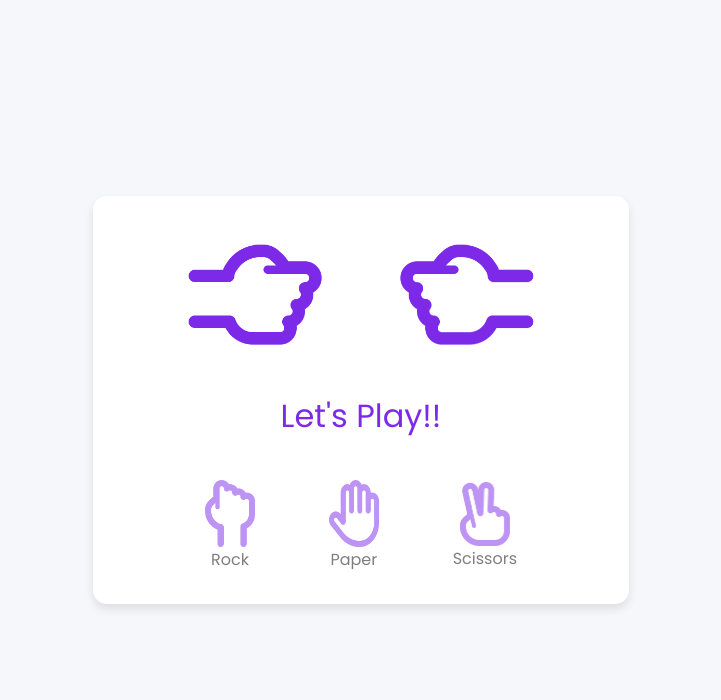
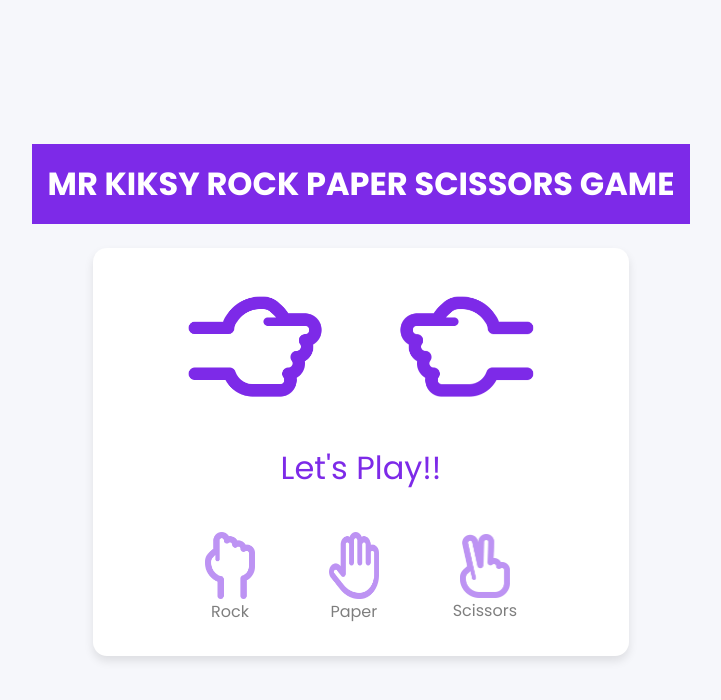
Before and after one commit to MRKIKSY/ROCK-PAPER-SCISSORS-JAVASCRIPT-GAME, a plain HTML site: page index.html in a window 1280 px wide. Shown: the whole page, without its empty margins (279-1000 px from the left). Drawn offline with Linux system fonts and the light colour scheme.

Commit message:
Update index.html

```diff
--- a/index.html
+++ b/index.html
@@ -1,14 +1,17 @@
 <!DOCTYPE html>
-<!-- MR KIKSY  -->
+<!-- MR KIKSY -->
 <html lang="en">
   <head>
     <meta charset="UTF-8" />
     <meta http-equiv="X-UA-Compatible" content="IE=edge" />
     <meta name="viewport" content="width=device-width, initial-scale=1.0" />
-   <title>JavaScript Game | Rock Paper Scissors</title>
+    <title>MR KIKSY Rock Paper Scissors Game</title>
     <link rel="stylesheet" href="styles.css" />
   </head>
   <body>
+    <header>
+      <h1>MR KIKSY ROCK PAPER SCISSORS GAME</h1>
+    </header>
     <section class="container">
       <div class="result_field">
         <div class="result_images">
@@ -38,6 +41,6 @@
       </div>
     </section>
 
-   <script src="index.js" defer></script>
+    <script src="index.js" defer></script>
   </body>
 </html>
```
